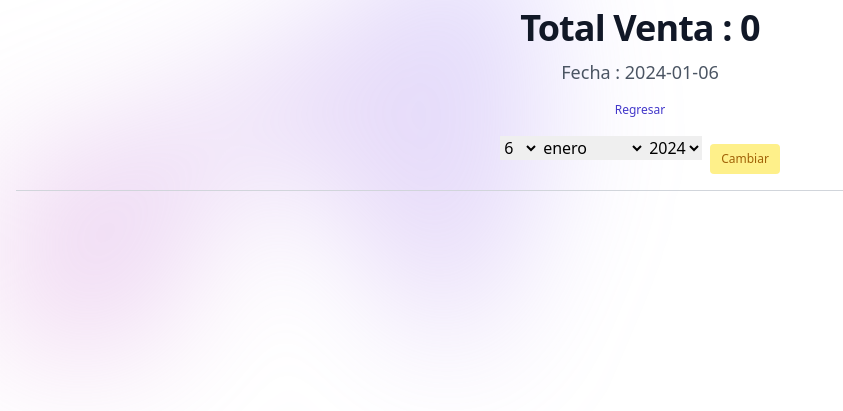
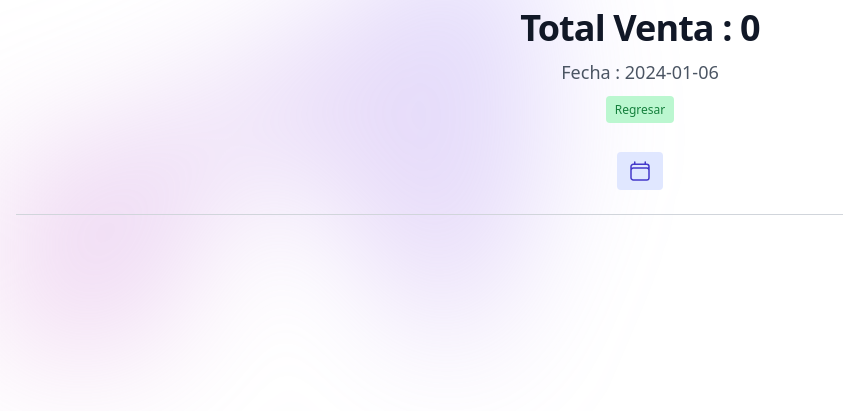
Before and after one commit to sakurajima478/caja, a Django app: page /historial/ in a window 1280 px wide. Shown: the top 411 px of the page, without its empty margins (0-843 px from the left). Run offline with Django 4.2, Linux system fonts and the light colour scheme; the visitor is signed in with stand-in values (Sample User, id 1); data that the repository does not hold is empty; some libraries are stand-ins or nearby versions.

Commit message:
Cambios Disenio

```diff
--- a/caja/forms.py
+++ b/caja/forms.py
@@ -3,7 +3,14 @@ from django import forms
 from .models import Producto
 
 class CalendarioForm(forms.Form):
-    fecha = forms.DateField(widget = forms.SelectDateWidget(years=range(2023, 2034)), input_formats=['%Y-%m-%d', '%d/%m/%Y'])
+    fecha = forms.DateField(
+        widget = forms.SelectDateWidget(
+            attrs={'class':'mt-2 block w-full rounded-md border-0 py-1.5 text-gray-900 shadow-sm ring-1 ring-inset ring-gray-300 placeholder:text-gray-400 focus:ring-2 focus:ring-inset focus:ring-indigo-600 sm:text-sm sm:leading-6'},
+            years=range(2023, 2034)
+        ),
+
+        input_formats=['%Y-%m-%d', '%d/%m/%Y'],
+    )
 
 class ProductoForm(forms.ModelForm):
     nombre = forms.CharField(
--- a/caja/views.py
+++ b/caja/views.py
@@ -33,6 +33,7 @@ def  caja(request):
 
             elif nuevo_producto.cantidad < 1:
                  messages.warning(request, "Error, La cantidad debe ser mayor a 1!")
+
             else:
 
                 for producto in productos:
--- a/templates/pages/caja/caja.html
+++ b/templates/pages/caja/caja.html
@@ -9,7 +9,7 @@
   <div class="mx-auto max-w-2xl text-center">
     <h2 class="mt-2 text-3xl font-bold tracking-tight text-gray-900 sm:text-4xl">Total Venta : {{ venta|intcomma }}</h2>
     <p class="my-2 text-lg leading-8 text-gray-600">{{ fecha_actual|date:"SHORT_DATE_FORMAT" }}</p>
-    <a href="{% url 'salir' %}" class="px-2.5 py-1.5 text-xs font-medium rounded dark:text-dark-txt text-indigo-700 dark:bg-dark-third dark:hover:bg-dark-third hover:text-red-700 dark:focus:ring-dark-third focus:ring-indigo-500">Salir</a>
+    <a href="{% url 'salir' %}" class="py-1 px-2 border border-transparent text-xs font-medium rounded dark:text-dark-txt text-green-700 dark:bg-dark-third bg-green-200 dark:hover:bg-dark-third hover:bg-green-300 focus:outline-none focus:ring-2 focus:ring-offset-2 dark:focus:ring-dark-third focus:ring-green-500">Salir</a>
   </div>
 
 <!-- Agregar Producto Vendido -->
@@ -70,7 +70,7 @@
                     <div class="controls">
                         <div @click="open=false" class="cursor-pointer mt-4 inline-flex float-left items-center px-2.5 py-1.5 border border-transparent text-xs font-medium rounded dark:text-dark-txt text-indigo-700 dark:bg-dark-third bg-indigo-100 dark:hover:bg-dark-third hover:bg-indigo-200 focus:outline-none focus:ring-2 focus:ring-offset-2 dark:focus:ring-dark-third focus:ring-indigo-500">
                         Regresar</div>
-                        <button type="submit" class="mt-4 inline-flex float-right items-center px-2.5 py-1.5 border border-transparent text-xs font-medium rounded dark:text-dark-txt text-indigo-700 dark:bg-dark-third bg-indigo-100 dark:hover:bg-dark-third hover:bg-indigo-200 focus:outline-none focus:ring-2 focus:ring-offset-2 dark:focus:ring-dark-third focus:ring-indigo-500">
+                        <button type="submit" class="mt-4 inline-flex float-right items-center px-2.5 py-1.5 border border-transparent text-xs font-medium rounded dark:text-dark-txt text-green-700 dark:bg-dark-third bg-green-200 dark:hover:bg-dark-third hover:bg-green-300 focus:outline-none focus:ring-2 focus:ring-offset-2 dark:focus:ring-dark-third focus:ring-green-500">
                         Agregar Producto</button>
                     </div>
                 </div>
--- a/templates/pages/caja/historial.html
+++ b/templates/pages/caja/historial.html
@@ -7,24 +7,49 @@
 
 <div class="absolute inset-x-0 top-[-10rem] -z-10 transform-gpu overflow-hidden blur-3xl sm:top-[-20rem]" aria-hidden="true">
     <div class="relative left-1/2 -z-10 aspect-[1155/678] w-[36.125rem] max-w-none -translate-x-1/2 rotate-[30deg] bg-gradient-to-tr from-[#ff80b5] to-[#9089fc] opacity-30 sm:left-[calc(50%-40rem)] sm:w-[72.1875rem]" style="clip-path: polygon(74.1% 44.1%, 100% 61.6%, 97.5% 26.9%, 85.5% 0.1%, 80.7% 2%, 72.5% 32.5%, 60.2% 62.4%, 52.4% 68.1%, 47.5% 58.3%, 45.2% 34.5%, 27.5% 76.7%, 0.1% 64.9%, 17.9% 100%, 27.6% 76.8%, 76.1% 97.7%, 74.1% 44.1%)"></div>
-  </div>
+</div>
   <div class="mx-auto max-w-2xl text-center">
     <h2 class="mt-2 text-3xl font-bold tracking-tight text-gray-900 sm:text-4xl">Total Venta : {{ venta|intcomma }}</h2>
-    <p class="my-2 text-lg leading-8 text-gray-600">Fecha : {{fecha }}</p>
-    <a href="{% url 'caja:caja' %}" class="px-2.5 py-1.5 text-xs font-medium rounded dark:text-dark-txt text-indigo-700 dark:bg-dark-third dark:hover:bg-dark-third hover:text-red-700 dark:focus:ring-dark-third focus:ring-indigo-500">Regresar</a>
+    <p class="my-2 text-lg leading-8 text-gray-600">Fecha : {{ fecha }}</p>
+    <a href="{% url 'caja:caja' %}"  class="py-1 px-2 border border-transparent text-xs font-medium rounded dark:text-dark-txt text-green-700 dark:bg-dark-third bg-green-200 dark:hover:bg-dark-third hover:bg-green-300 focus:outline-none focus:ring-2 focus:ring-offset-2 dark:focus:ring-dark-third focus:ring-green-500">Regresar</a>
   </div>
 
-<div class="px-4 mt-2">
-    <div class="p-2 border-b border-gray-300 dark:border-dark-third flex justify-center">
-      <div>
-        <form class="" method="post">
+
+<div x-data="{open:false}" class="px-4 mt-2">
+  <div class="p-2 border-b border-gray-300 dark:border-dark-third flex">
+      <button @click="open=true" class="my-4  mx-auto inline-flex float-right items-center px-2.5 py-1.5 border border-transparent text-xs font-medium rounded dark:text-dark-txt text-indigo-700 dark:bg-dark-third bg-indigo-100 dark:hover:bg-dark-third hover:bg-indigo-200 focus:outline-none focus:ring-2 focus:ring-offset-2 dark:focus:ring-dark-third focus:ring-indigo-500">
+          <span>
+            <svg xmlns="http://www.w3.org/2000/svg" fill="none" viewBox="0 0 24 24" stroke-width="1.5" stroke="currentColor" class="w-6 h-6">
+              <path stroke-linecap="round" stroke-linejoin="round" d="M6.75 3v2.25M17.25 3v2.25M3 18.75V7.5a2.25 2.25 0 0 1 2.25-2.25h13.5A2.25 2.25 0 0 1 21 7.5v11.25m-18 0A2.25 2.25 0 0 0 5.25 21h13.5A2.25 2.25 0 0 0 21 18.75m-18 0v-7.5A2.25 2.25 0 0 1 5.25 9h13.5A2.25 2.25 0 0 1 21 11.25v7.5" />
+            </svg>
+          </span>
+      </button>
+  </div>
+<div x-show="open" x-transition:enter="ease-out duration-300" x-transition:enter-start="opacity-0" x-transition:enter-end="opacity-100" x-transition:leave="ease-in duration-200" x-transition:leave-start="opacity-100" x-transition:leave-end="opacity-0" @click.away="open = false" class="fixed z-10 inset-0 overflow-y-auto" aria-labelledby="modal-title" role="dialog" aria-modal="true">
+  <div class="flex items-end justify-center min-h-screen pt-4 px-4 pb-20 text-center sm:block sm:p-0">
+
+  <div x-show="open" x-transition:enter="ease-out duration-300" x-transition:enter-start="opacity-0" x-transition:enter-end="opacity-100" x-transition:leave="ease-in duration-200" x-transition:leave-start="opacity-100" x-transition:leave-end="opacity-0" x-description="Background overlay, show/hide based on modal state." class="fixed inset-0 bg-gray-500 bg-opacity-75 transition-opacity" @click="open = false" aria-hidden="true"></div>
+
+  <span class="hidden sm:inline-block sm:align-middle sm:h-screen" aria-hidden="true">&#8203;</span>
+
+  <div class="inline-block align-bottom dark:bg-dark-second bg-white rounded-lg px-4 pt-5 pb-4 text-left overflow-hidden shadow-xl transform transition-all sm:my-8 sm:align-middle sm:max-w-sm sm:w-full sm:p-6">
+      <form class="form-horizontal dark:text-dark-txt" method="post" >
           {% csrf_token %}
+
           {{ form_calendario.fecha}}
 
-          <button class="my-2 ml-2 inline-flex float-right items-center px-2.5 py-1.5 border border-transparent text-xs font-medium rounded dark:text-dark-txt text-yellow-700 dark:bg-dark-third bg-yellow-200 dark:hover:bg-dark-third hover:bg-yellow-300 focus:outline-none focus:ring-2 focus:ring-offset-2 dark:focus:ring-dark-third focus:ring-indigo-500" type="submit">Cambiar</button>
-        </form>
-      </div>
-    </div>
+          <div class="control-group">
+            <div class="controls">
+                <div @click="open=false" class="cursor-pointer mt-4 inline-flex float-left items-center px-2.5 py-1.5 border border-transparent text-xs font-medium rounded dark:text-dark-txt text-indigo-700 dark:bg-dark-third bg-indigo-100 dark:hover:bg-dark-third hover:bg-indigo-200 focus:outline-none focus:ring-2 focus:ring-offset-2 dark:focus:ring-dark-third focus:ring-indigo-500">
+                Regresar</div>
+                <button type="submit" class="mt-4 inline-flex float-right items-center px-2.5 py-1.5 border border-transparent text-xs font-medium rounded dark:text-dark-txt text-green-700 dark:bg-dark-third bg-green-200 dark:hover:bg-dark-third hover:bg-green-300 focus:outline-none focus:ring-2 focus:ring-offset-2 dark:focus:ring-dark-third focus:ring-green-500">
+                Cambiar Fecha</button>
+            </div>
+        </div>
+      </form>
+  </div>
+  </div>
+</div>
 </div>
 
 
```
